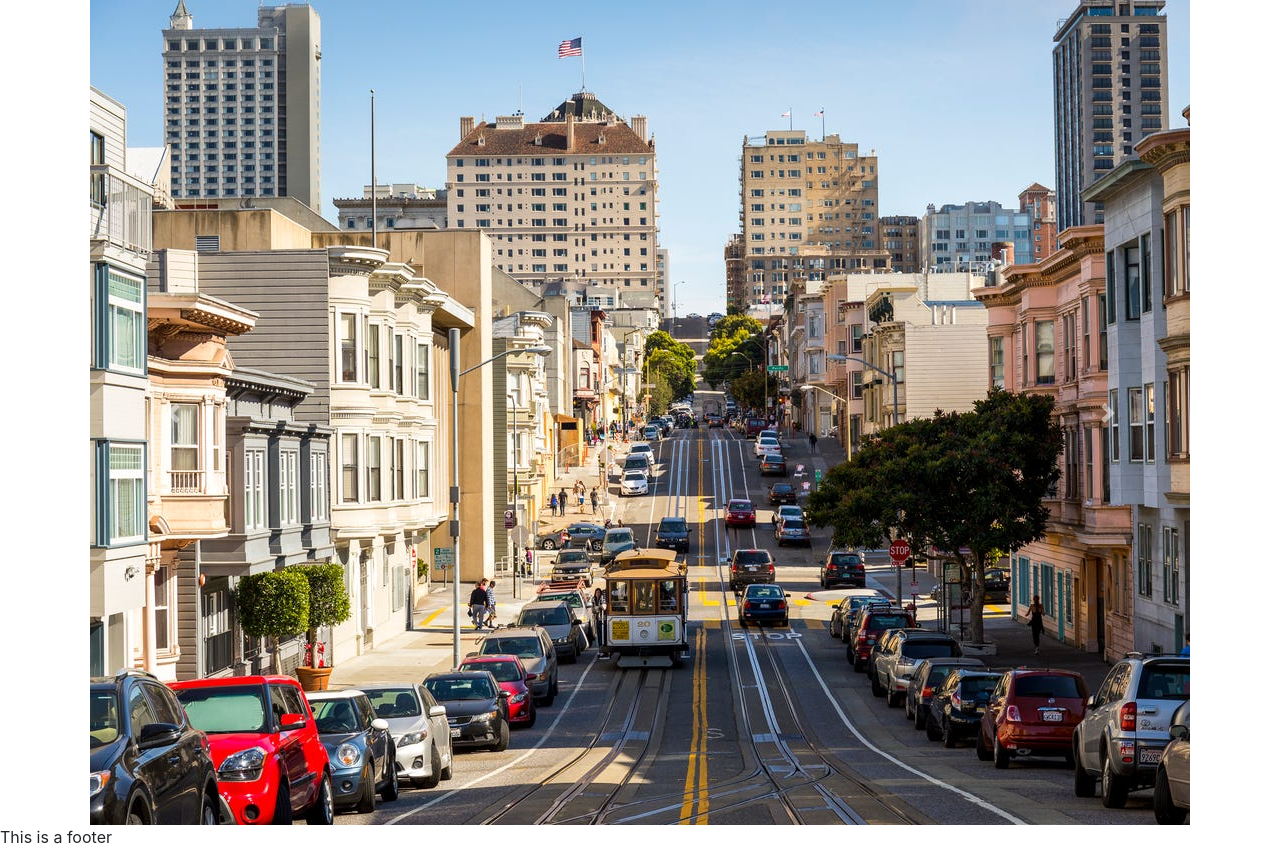
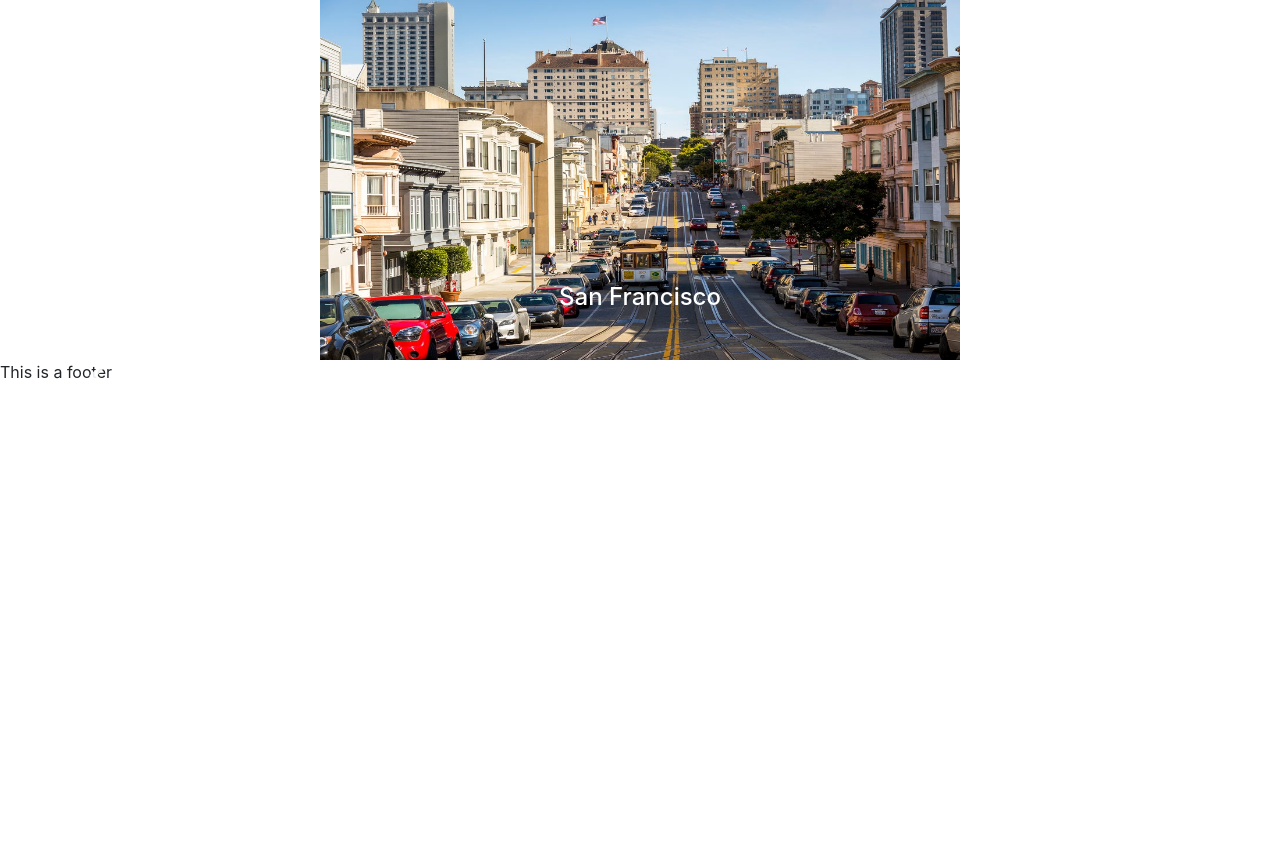
Before and after one commit to desertlp/wayfarer, a Django app: page / in a window 1280 px wide. Shown: the part 24-873 px from the top of the page. After the commit the page ends 403 px from the top, so only its background shows below. Run offline with Django 3.2, Linux system fonts and the light colour scheme; some libraries are stand-ins or nearby versions.

Commit message:
Formatted the pictures

```diff
--- a/main_app/static/styles/style.css
+++ b/main_app/static/styles/style.css
@@ -24,8 +24,18 @@
 CAROUSEL
 */
 
+.carousel {
+    width:640px;
+    height:360px;
+}
+
 .carousel-container {
     display: flex;
     align-items: center;
     justify-content: center;
 }
+
+.carousel-image {
+    width:640px;
+    height:360px;
+}
--- a/main_app/templates/home.html
+++ b/main_app/templates/home.html
@@ -1,32 +1,67 @@
 {% extends 'base.html' %}
 
 {% block content %}
-
 <!-- CAROUSEL STARTS HERE -->
 <section class="carousel-container">
     <div id="carouselExampleControls" class="carousel slide" data-ride="carousel">
         <div class="carousel-inner">
-        <!-- FIRST/ACTIVE ITEM -->
+        <!-- FIRST/ACTIVE ITEM: SAN FRANCISCO -->
         <div class="carousel-item active">
-            <img src="../static/images/san_francisco.jpeg" class="d-block w-100" alt="...">
+            <img src="../static/images/san_francisco.jpeg" class="d-block w-100 carousel-image" alt="San-Francisco">
+            <div class="carousel-caption">
+                <h4 class="carousel-item-name">San Francisco</h4>
+            </div>
         </div>
-        <!-- SECOND ITEM -->
+        <!-- SECOND ITEM: LONDON -->
         <div class="carousel-item">
-            <img src="../static/images/london.jpg" class="d-block w-100" alt="...">
+            <img src="../static/images/london.jpg" class="d-block w-100 carousel-image" alt="London">
+            <div class="carousel-caption">
+                <h4 class="carousel-item-name">London</h4>
+            </div>
         </div>
-        <!-- THIRD ITEM -->
+        <!-- THIRD ITEM: GIBRALTAR -->
         <div class="carousel-item">
-            <img src="../static/images/gibraltar.jpg" class="d-block w-100" alt="...">
+            <img src="../static/images/gibraltar.jpg" class="d-block w-100 carousel-image" alt="Gibraltar">
+            <div class="carousel-caption">
+                <h4 class="carousel-item-name">Gibraltar</h4>
+            </div>
         </div>
         </div>
+        <!-- FOURTH ITEM: ROME -->
+        <div class="carousel-item">
+            <img src="" class="d-block w-100 carousel-image" alt="Gibraltar">
+            <div class="carousel-caption">
+                <h4 class="carousel-item-name">Gibraltar</h4>
+            </div>
+        </div>
+        </div>
+        <!-- FIFTH ITEM: RIO DE JANEIRO  -->
+        <div class="carousel-item">
+            <img src="../static/images/gibraltar.jpg" class="d-block w-100 carousel-image" alt="Gibraltar">
+            <div class="carousel-caption">
+                <h4 class="carousel-item-name">Gibraltar</h4>
+            </div>
+        </div>
+        </div>
+        <!-- SIXTH ITEM: TOKYO -->
+        <div class="carousel-item">
+            <img src="../static/images/gibraltar.jpg" class="d-block w-100 carousel-image" alt="Gibraltar">
+            <div class="carousel-caption">
+                <h4 class="carousel-item-name">Gibraltar</h4>
+            </div>
+        </div>
+        </div>
+        <!-- CAROUSEL CONTROLS -->
         <a class="carousel-control-prev" href="#carouselExampleControls" role="button" data-slide="prev">
-        <span class="carousel-control-prev-icon" aria-hidden="true"></span>
-        <span class="sr-only">Previous</span>
+            <span class="carousel-control-prev-icon" aria-hidden="true"></span>
+            <span class="sr-only">Previous</span>
         </a>
         <a class="carousel-control-next" href="#carouselExampleControls" role="button" data-slide="next">
-        <span class="carousel-control-next-icon" aria-hidden="true"></span>
-        <span class="sr-only">Next</span>
+            <span class="carousel-control-next-icon" aria-hidden="true"></span>
+            <span class="sr-only">Next</span>
         </a>
     </div>
 </section>
+<!-- END CAROUSEL -->
+
 {% endblock %}
```
Also changed, not shown: main_app/static/images/rio.jpg (added), main_app/static/images/rome.jpg (added), main_app/static/images/tokyo.jpg (added).
